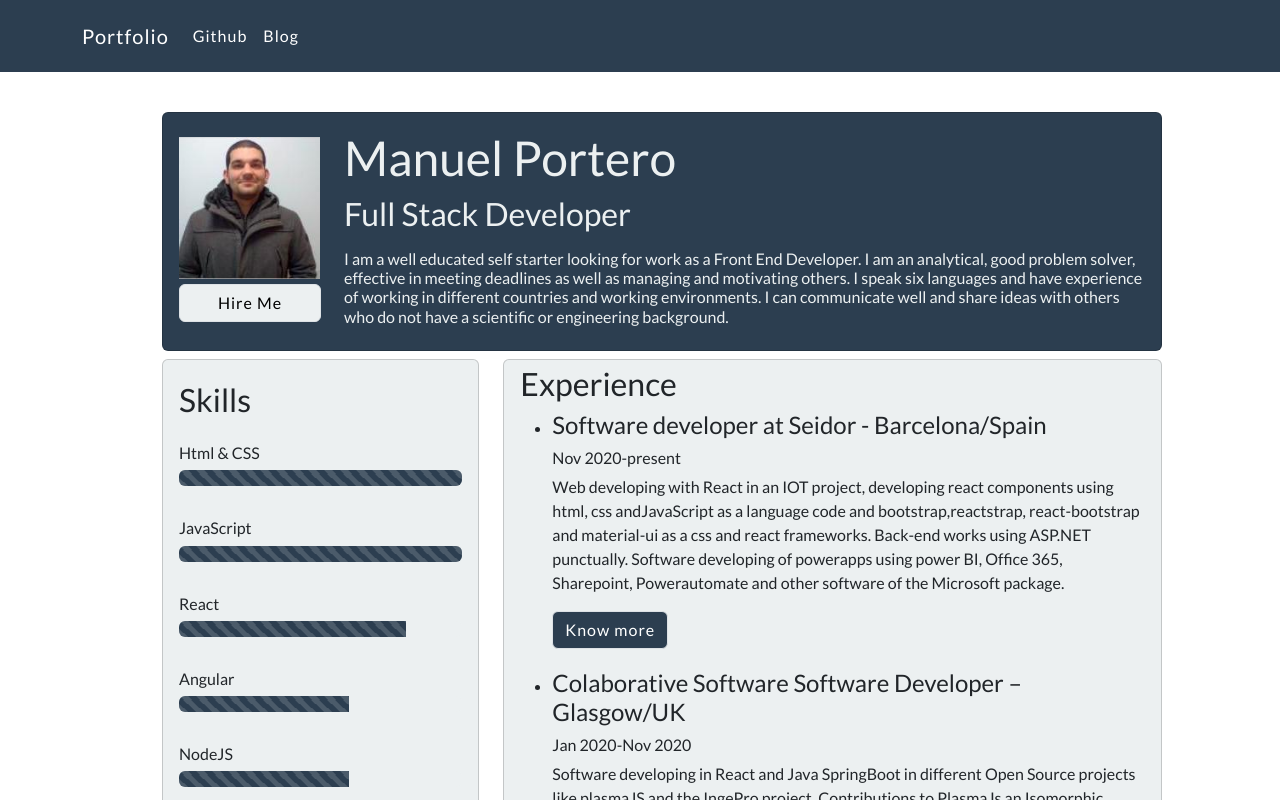
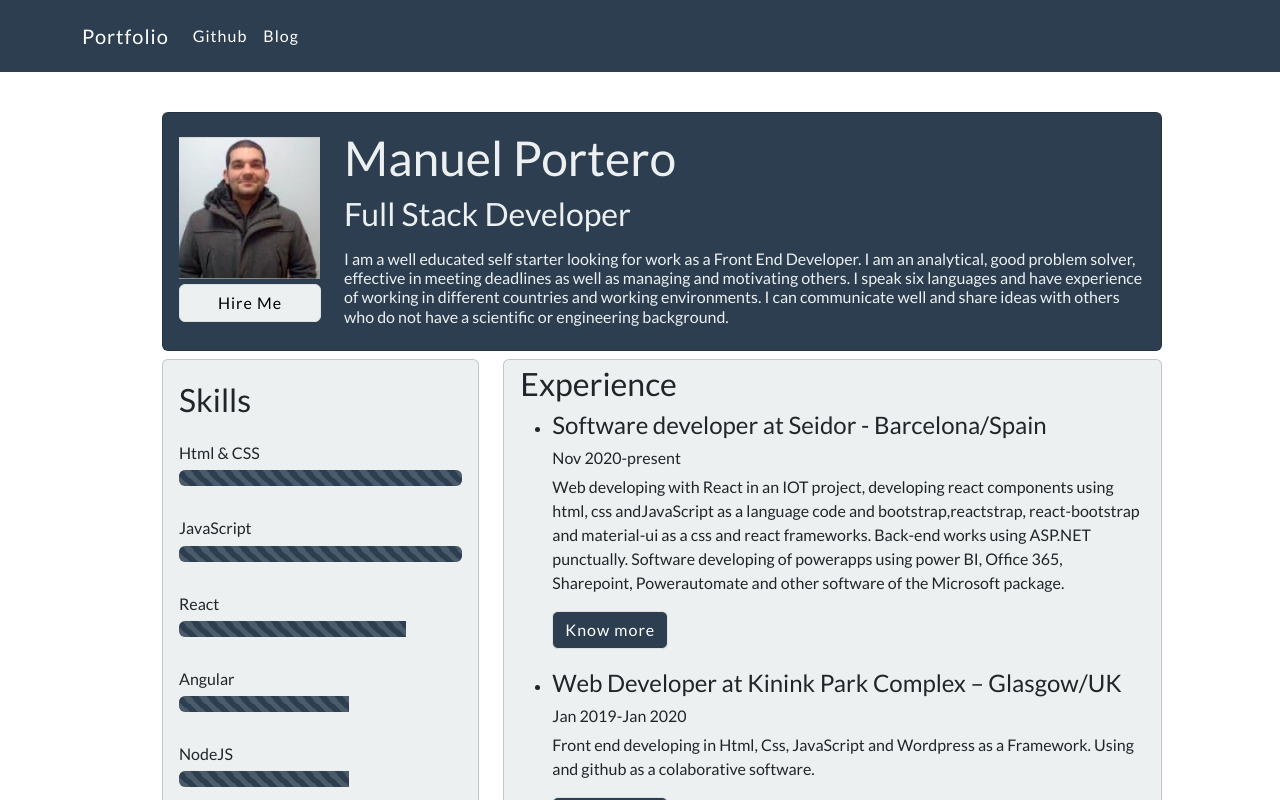
Before and after one commit to SteelTitansax/FullStack_PortFolio, a Next.js app: page / in a window 1280 px wide. Shown: the top 800 px of the page. Built offline with nearby package versions, Linux system fonts and the light colour scheme; a small style sheet from the web is missing.

Commit message:
New Experience

```diff
--- a/global.css
+++ b/global.css
@@ -49,7 +49,7 @@
     flex: 1 1 auto;
     padding: 1rem 1rem;
     margin-top:5px!important;
-    height: 750px;
+    height: 550px;
 }
 .card-body-skillsReact{
     -moz-box-flex: 1;
@@ -87,7 +87,7 @@
         flex: 1 1 auto;
         padding: 0rem 1rem;
         margin-top:5px!important;
-        height: 750px;
+        height: 550px;
     }
 
 .card-body-experienceReact {
--- a/profile.js
+++ b/profile.js
@@ -194,13 +194,7 @@ export const experiences = [
         from: "Nov 2020",
         to:"present",
         url:"https://www.seidor.es/content/seidorweb/es.html"
-    },{
-        title: 'Colaborative Software Software Developer – Glasgow/UK ',
-        description : "Software developing in React and Java SpringBoot in different Open Source projects like plasmaJS and the IngePro project. Contributions to PlasmaJs an Isomorphic webapp coded with using the MERN stack. ",
-        from: "Jan 2020",
-        to:"Nov 2020",
-        url:"http://plasmajs.com/"
-    },
+    }
     ,{
         title: 'Web Developer at Kinink Park Complex – Glasgow/UK ',
         description : "Front end developing in Html, Css, JavaScript and Wordpress as a Framework. Using and github as a colaborative software.",
```
